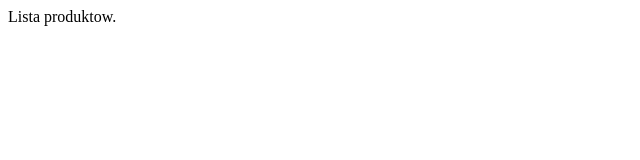
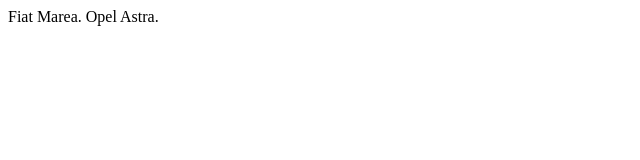
Before and after one commit to kamilbabinski/Zadanie, a plain HTML site: page Lista.html in a window 1280 px wide. Shown: the full height of the page, 0-640 px from the left. Drawn offline with Linux system fonts and the light colour scheme.

Commit message:
Add new category.

```diff
--- a/Lista.html
+++ b/Lista.html
@@ -3,11 +3,12 @@
 
 <head>
   <meta content="text/html;charset=ISO-8859-2" http-equiv="Content-Type">
-  <title>tytuł</title>
+  <title>Lista produktow.</title>
 </head>
 
 <body>
-Lista produktow.
+Fiat Marea.
+Opel Astra.
 
 </body>
 
```
